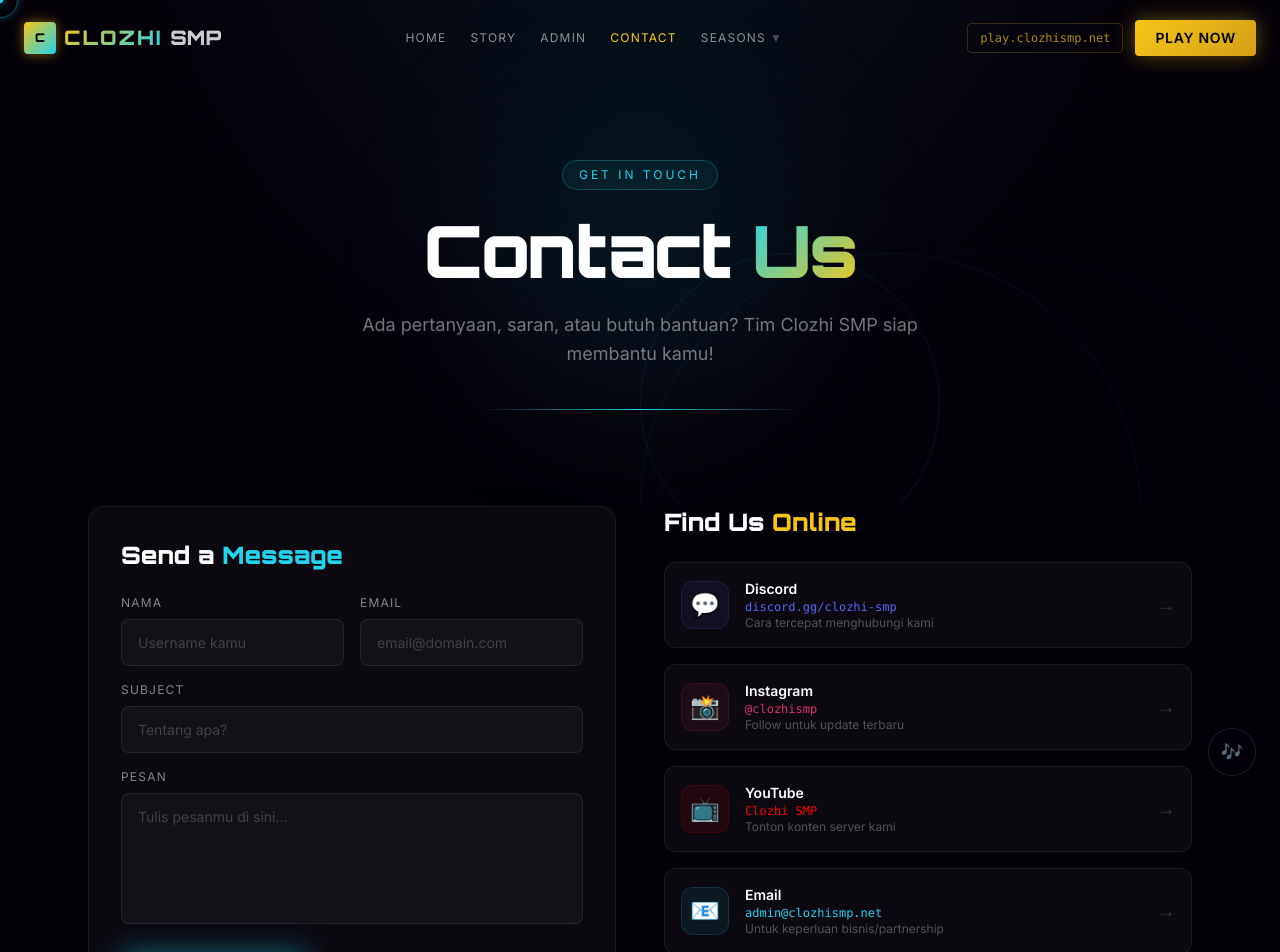
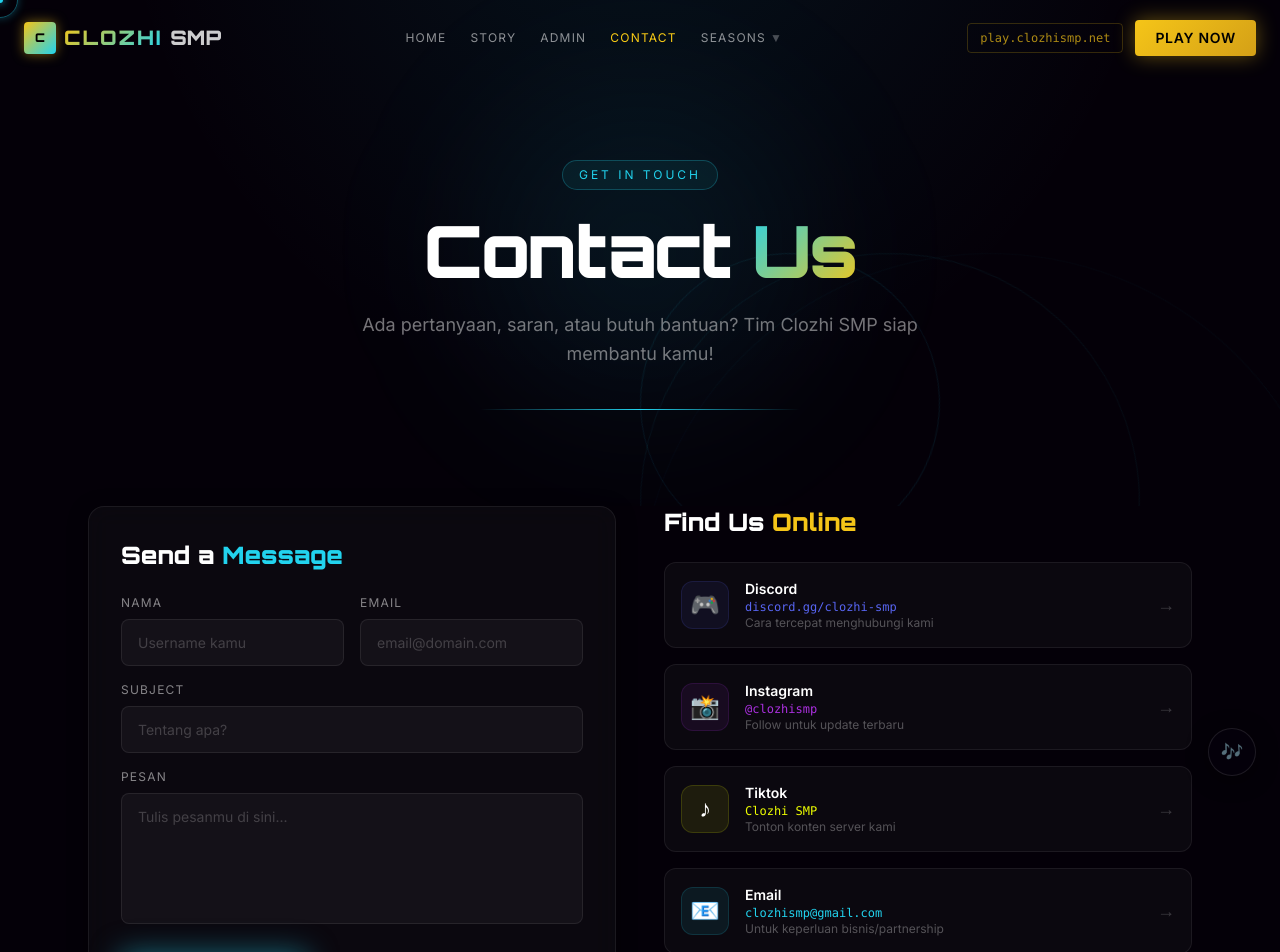
Before and after one commit to clavvwp/ClozhiSmp-Server, a Next.js app: page /contact in a window 1280 px wide. Shown: the top 952 px of the page. Built offline with nearby package versions, Linux system fonts and the light colour scheme.

Commit message:
Update Social Media

```diff
--- a/src/app/contact/page.tsx
+++ b/src/app/contact/page.tsx
@@ -15,7 +15,7 @@ import GlowButton from '@/components/ui/GlowButton';
 // ✏️ EDIT KONTAK DI SINI
 const CONTACT_INFO = [
   {
-    icon: '💬',
+    icon: '🎮',
     label: 'Discord',
     value: 'discord.gg/clozhi-smp',
     href: 'https://discord.gg/fyNQ3gnyc',
@@ -26,23 +26,23 @@ const CONTACT_INFO = [
     icon: '📸',
     label: 'Instagram',
     value: '@clozhismp',
-    href: 'https://instagram.com/clozhismp',
+    href: 'https://www.instagram.com/clozhismpx?igsh=ZXZ5and5OXNhOWZs',
     desc: 'Follow untuk update terbaru',
-    color: '#e1306c',
+    color: '#ac30e1',
   },
   {
-    icon: '📺',
-    label: 'YouTube',
+    icon: '♪',
+    label: 'Tiktok',
     value: 'Clozhi SMP',
-    href: 'https://youtube.com/@clozhismp',
+    href: 'https://www.tiktok.com/@clozhismp?is_from_webapp=1&sender_device=pc',
     desc: 'Tonton konten server kami',
-    color: '#ff0000',
+    color: '#eeff00',
   },
   {
     icon: '📧',
     label: 'Email',
-    value: 'admin@clozhismp.net',
-    href: 'mailto:admin@clozhismp.net',
+    value: 'clozhismp@gmail.com',
+    href: 'mailto:clozhismp@gmail.com',
     desc: 'Untuk keperluan bisnis/partnership',
     color: '#22d3ee',
   },
--- a/src/components/sections/CommunitySection.tsx
+++ b/src/components/sections/CommunitySection.tsx
@@ -13,32 +13,32 @@ import GlowButton from '@/components/ui/GlowButton';
 // ── SOCIAL LINKS — add your real URLs here ──
 const SOCIAL_LINKS = [
   {
-    icon: '💬',
+    icon: '🎮',
     label: 'Discord',
-    description: 'Join 1,200+ members',
+    description: 'Join 100+ members',
     href: 'https://discord.gg/fyNQ3gnyc',
     color: '#5865f2',
   },
   {
-    icon: '📺',
-    label: 'YouTube',
+    icon: '♪',
+    label: 'TikTok',
     description: 'Watch server content',
-    href: 'https://youtube.com/@yourChannel',
-    color: '#ff0000',
+    href: 'https://www.tiktok.com/@clozhismp?is_from_webapp=1&sender_device=pc',
+    color: '#eeff00',
   },
   {
-    icon: '🐦',
-    label: 'Twitter / X',
+    icon: '✆',
+    label: 'Whatsapp Channel',
     description: 'Follow for updates',
-    href: 'https://twitter.com/yourAccount',
-    color: '#1da1f2',
+    href: 'https://whatsapp.com/channel/0029Vb6z9Hx7T8bccfUuHg0E',
+    color: '#1df232',
   },
   {
     icon: '📸',
     label: 'Instagram',
     description: 'Screenshots & news',
-    href: 'https://instagram.com/yourAccount',
-    color: '#e1306c',
+    href: 'https://www.instagram.com/clozhismpx?igsh=ZXZ5and5OXNhOWZs',
+    color: '#c300ff',
   },
 ];
 
@@ -139,7 +139,7 @@ export default function CommunitySection() {
               Chat with staff, get updates, find teammates, and stay in the loop with everything CLOZHI SMP.
             </p>
             <GlowButton href="https://discord.gg/fyNQ3gnyc" variant="primary" size="lg">
-              💬 Join Discord Server
+              🎮 Join Discord Server
             </GlowButton>
           </div>
         </ScrollReveal>
--- a/src/components/sections/HeroSection.tsx
+++ b/src/components/sections/HeroSection.tsx
@@ -138,7 +138,7 @@ export default function HeroSection() {
             🎮 Play Now
           </GlowButton>
           <GlowButton href={DISCORD_URL} variant="outline" size="lg">
-            💬 Join Discord
+            🎮 Join Discord
           </GlowButton>
         </motion.div>
 
```
